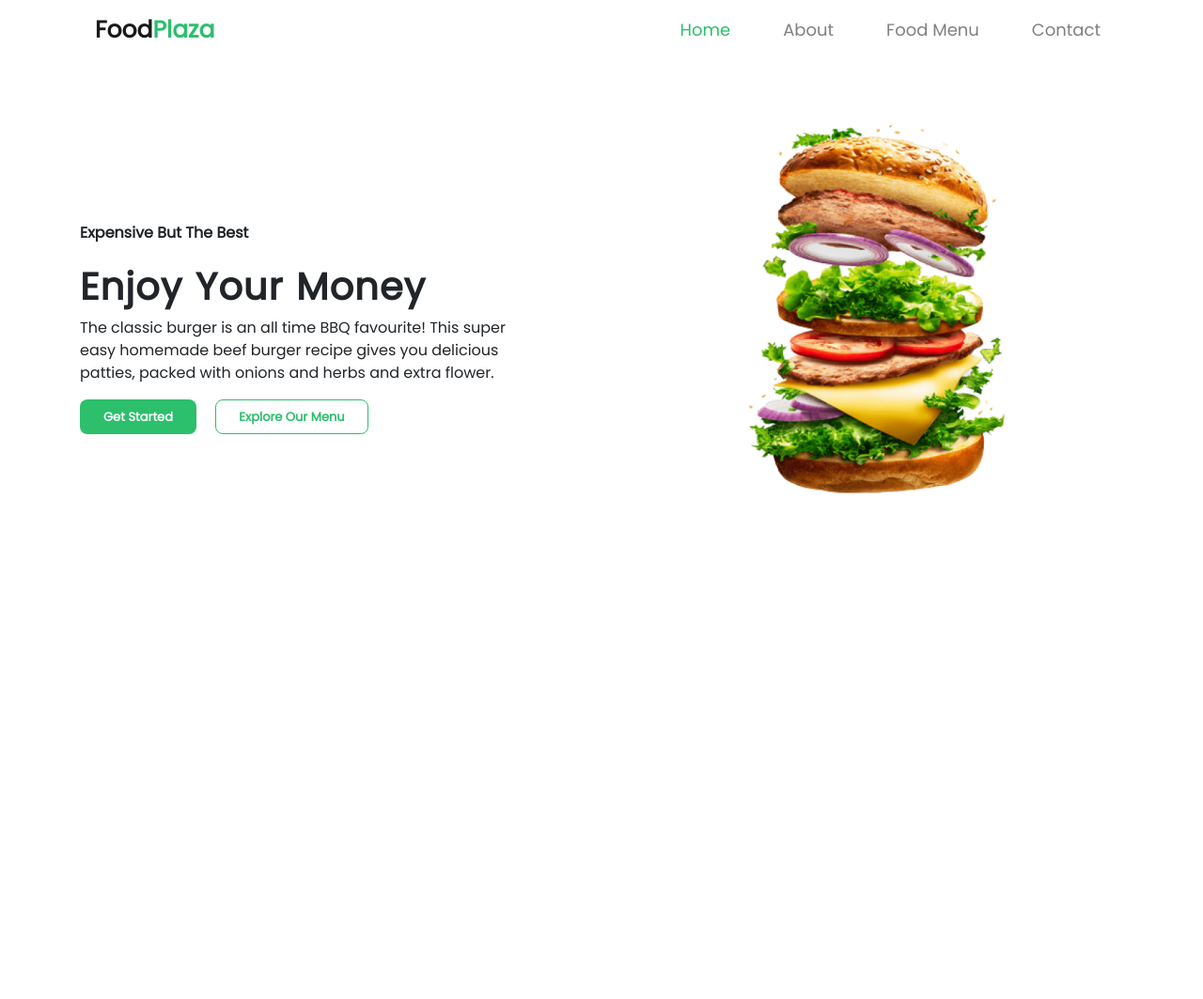
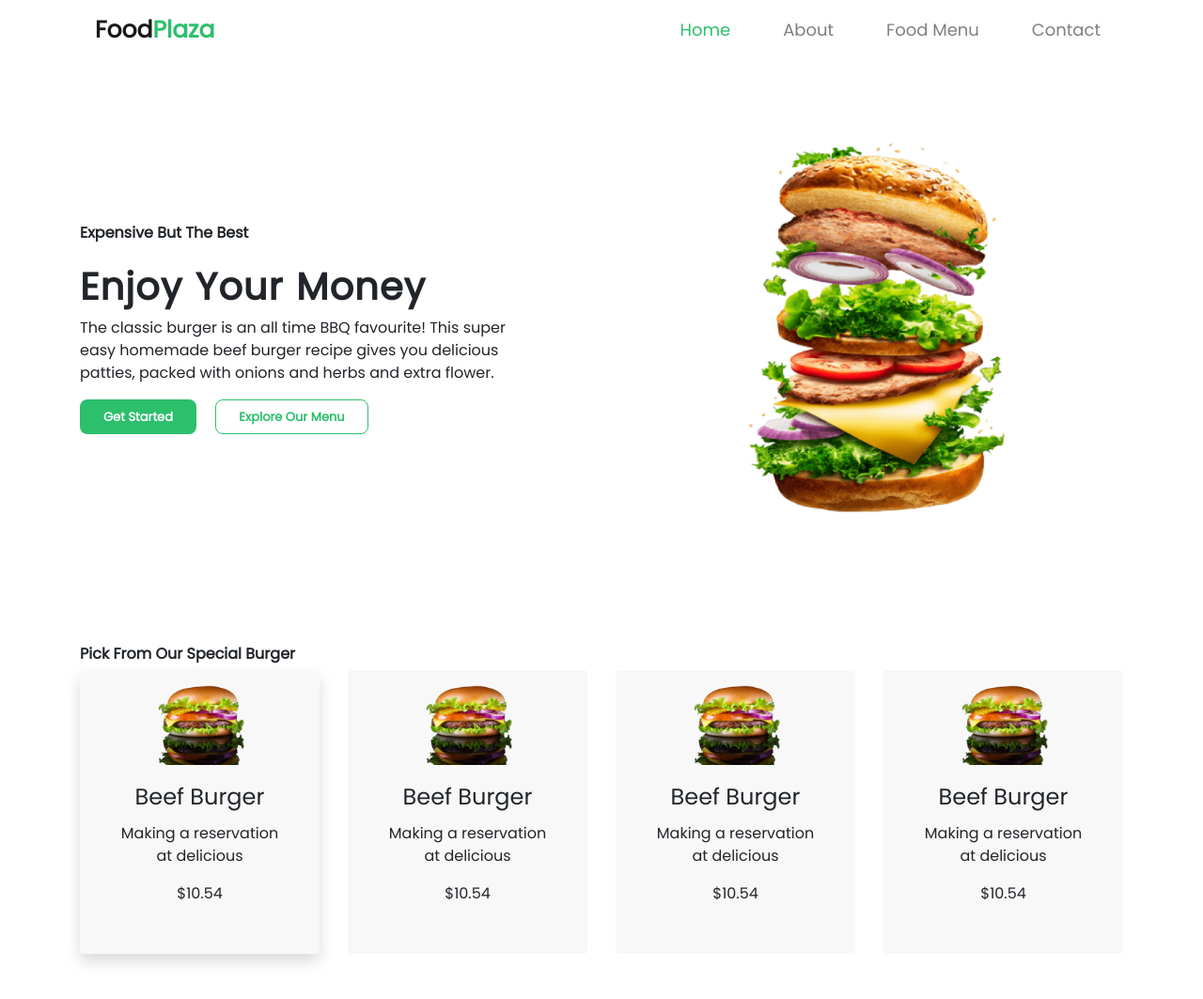
Before and after one commit to Teewai57/Food-Plaza, a plain HTML site: page index.html in a window 1280 px wide. Shown: the whole page at 94% size. Before the commit the page ends 800 px from the top, so only its background shows below. Drawn offline with nearby package versions, Linux system fonts and the light colour scheme.

Commit message:
started cards

```diff
--- a/css/style.css
+++ b/css/style.css
@@ -63,12 +63,29 @@ a:hover{
     font-size: 13px;
 }
 
-img{
+.firstimg{
     width: 100%;
     height: 100%;
     position: relative;
-    bottom: 100px !important;
+    bottom: 80px !important;
 }
+.cardtext{
+    font-weight: 700;
+}
+
+.card{
+    background-color: #F2F2F280;
+    align-items: center;
+    border: none !important;
+}
+.card .card-body{
+    text-align: center;
+}
+.card-img{
+    width: 100px;
+    height: 85px;
+}
+
 
 @media (max-width:768px) {
     .none{
--- a/index.html
+++ b/index.html
@@ -1,5 +1,6 @@
 <!doctype html>
 <html lang="en">
+
 <head>
     <title>Title</title>
     <!-- Required meta tags -->
@@ -13,6 +14,7 @@
     <link href="https://fonts.googleapis.com/css2?family=Poppins:wght@200;400&display=swap" rel="stylesheet">
     <link rel="stylesheet" href="/css/style.css">
 </head>
+
 <body>
 
     <main>
@@ -21,7 +23,9 @@
         <div class="container">
             <nav class="navbar navbar-expand-lg navbar-light ">
                 <a class="navbar-brand" href="#">Food<span class="plaza">Plaza</span></a>
-                <button class="navbar-toggler" type="button" data-toggle="collapse" data-target="#navbarSupportedContent" aria-controls="navbarSupportedContent" aria-expanded="false" aria-label="Toggle navigation">
+                <button class="navbar-toggler" type="button" data-toggle="collapse"
+                    data-target="#navbarSupportedContent" aria-controls="navbarSupportedContent" aria-expanded="false"
+                    aria-label="Toggle navigation">
                     <span class="navbar-toggler-icon"></span>
                 </button>
 
@@ -61,7 +65,8 @@
                     <button class="btn whitebtn pl-4 pr-4 pt-2 pb-2 mx-3">Explore Our Menu</button>
                 </div>
                 <div class="col-md-6 none">
-                    <img src="/images/712-7128170_slider-img-burger-with-flying-ingredients-hd-png-removebg-preview 1.png" alt="">
+                    <img class="firstimg" src="/images/712-7128170_slider-img-burger-with-flying-ingredients-hd-png-removebg-preview 1.png"
+                        alt="">
                 </div>
             </div>
         </div>
@@ -69,6 +74,58 @@
         <!-- HEROPAGE -->
 
         <!-- CARDS -->
+
+
+        <div class="container mb-5">
+            <h6 class="cardtext">Pick From Our Special Burger</h6>
+            <div class="row">
+
+                <div class="col-md-3">
+                    <div class="card p-3 shadow">
+
+                        <img class="card-img" src="/images/photo-1603064752734-4c48eff53d05-removebg-preview 1.png" alt="">
+                        <div class="card-body">
+                            <h4 class="card-title">Beef Burger</h4>
+                            <p class="card-text">Making a reservation at delicious</p>
+                            <p>$10.54</p>
+                        </div>
+                    </div>
+                </div>
+                <div class="col-md-3">
+                    <div class="card p-3">
+                        <img class="card-img" src="/images/photo-1603064752734-4c48eff53d05-removebg-preview 1.png" alt="">
+                        <div class="card-body">
+                            <h4 class="card-title">Beef Burger</h4>
+                            <p class="card-text">Making a reservation at delicious</p>
+                            <p>$10.54</p>
+                        </div>
+                    </div>
+                </div>
+                <div class="col-md-3">
+                    <div class="card p-3">
+                        <img class="card-img" src="/images/photo-1603064752734-4c48eff53d05-removebg-preview 1.png" alt="">
+                        <div class="card-body">
+                            <h4 class="card-title">Beef Burger</h4>
+                            <p class="card-text">Making a reservation at delicious</p>
+                            <p>$10.54</p>
+                        </div>
+                    </div>
+                </div>
+                <div class="col-md-3">
+                    <div class="card p-3">
+                        <img class="card-img" src="/images/photo-1603064752734-4c48eff53d05-removebg-preview 1.png" alt="">
+                        <div class="card-body">
+                            <h4 class="card-title">Beef Burger</h4>
+                            <p class="card-text">Making a reservation at delicious</p>
+                            <p>$10.54</p>
+                        </div>
+                    </div>
+                </div>
+
+            </div>
+
+
+        </div>
         <!-- CARDS -->
 
 
@@ -76,8 +133,15 @@
 
     <!-- Optional JavaScript -->
     <!-- jQuery first, then Popper.js, then Bootstrap JS -->
-    <script src="https://code.jquery.com/jquery-3.3.1.slim.min.js" integrity="sha384-q8i/X+965DzO0rT7abK41JStQIAqVgRVzpbzo5smXKp4YfRvH+8abtTE1Pi6jizo" crossorigin="anonymous"></script>
-    <script src="https://cdnjs.cloudflare.com/ajax/libs/popper.js/1.14.7/umd/popper.min.js" integrity="sha384-UO2eT0CpHqdSJQ6hJty5KVphtPhzWj9WO1clHTMGa3JDZwrnQq4sF86dIHNDz0W1" crossorigin="anonymous"></script>
-    <script src="https://stackpath.bootstrapcdn.com/bootstrap/4.3.1/js/bootstrap.min.js" integrity="sha384-JjSmVgyd0p3pXB1rRibZUAYoIIy6OrQ6VrjIEaFf/nJGzIxFDsf4x0xIM+B07jRM" crossorigin="anonymous"></script>
+    <script src="https://code.jquery.com/jquery-3.3.1.slim.min.js"
+        integrity="sha384-q8i/X+965DzO0rT7abK41JStQIAqVgRVzpbzo5smXKp4YfRvH+8abtTE1Pi6jizo"
+        crossorigin="anonymous"></script>
+    <script src="https://cdnjs.cloudflare.com/ajax/libs/popper.js/1.14.7/umd/popper.min.js"
+        integrity="sha384-UO2eT0CpHqdSJQ6hJty5KVphtPhzWj9WO1clHTMGa3JDZwrnQq4sF86dIHNDz0W1"
+        crossorigin="anonymous"></script>
+    <script src="https://stackpath.bootstrapcdn.com/bootstrap/4.3.1/js/bootstrap.min.js"
+        integrity="sha384-JjSmVgyd0p3pXB1rRibZUAYoIIy6OrQ6VrjIEaFf/nJGzIxFDsf4x0xIM+B07jRM"
+        crossorigin="anonymous"></script>
 </body>
+
 </html>
```
Also changed, not shown: images/Vector (1).png (added), images/Vector.png (added), images/photo-1603064752734-4c48eff53d05-removebg-preview 1.png (added). Lines whose indentation alone changed are shown as unchanged.
